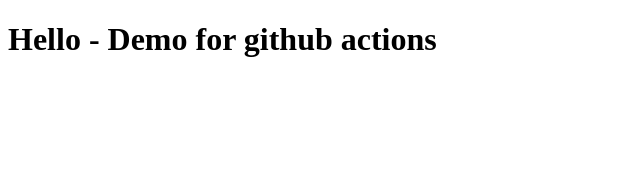
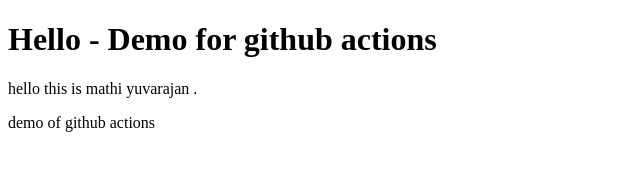
Before and after one commit to Mathi27/demopy, a plain HTML site: page index.html in a window 1280 px wide. Shown: the whole page, without its empty margins (0-640 px from the left). Drawn offline with Linux system fonts and the light colour scheme.

Commit message:
workflows fixed 4

```diff
--- a/index.html
+++ b/index.html
@@ -7,5 +7,8 @@
 </head>
 <body>
     <h1>Hello - Demo for github actions</h1>
+
+    <p> hello this is mathi yuvarajan . </p>
+    <p>demo of github actions</p>
 </body>
 </html>
```
